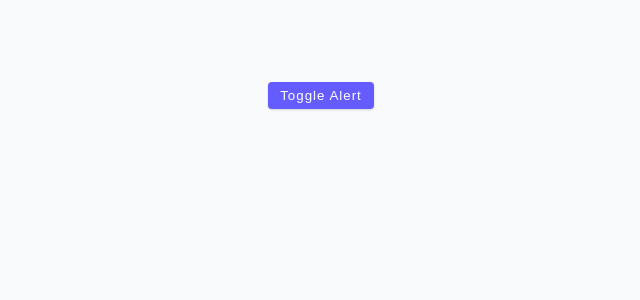
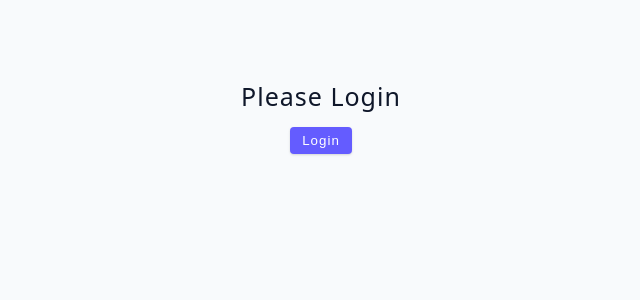
Before and after one commit to mektefaie/03-advanced-react-john-smilga, a React (Vite) app: page / in a window 1280 px wide. Shown: the top 300 px of the page, without its empty margins (319-959 px from the left). Built offline with nearby package versions, Linux system fonts and the light colour scheme.

Commit message:
finishing cleanup function

```diff
--- a/src/App.jsx
+++ b/src/App.jsx
@@ -1,4 +1,4 @@
-import Starter from './tutorial/03-conditional-rendering/starter/06-toggle-challenge.jsx'
+import Starter from './tutorial/03-conditional-rendering/starter/07-user-challenge.jsx'
 function App() {
   return (
     <div className='container'>
--- a/src/tutorial/03-conditional-rendering/starter/07-user-challenge.jsx
+++ b/src/tutorial/03-conditional-rendering/starter/07-user-challenge.jsx
@@ -1,5 +1,35 @@
+import { useState } from 'react'
+
 const UserChallenge = () => {
-  return <h2>user challenge</h2>;
-};
+  const [user, setUser] = useState(null)
 
-export default UserChallenge;
+  // const login = () => {
+  //   setUser({ name: 'mamoushy' })
+  // }
+
+  const logout = () => {
+    setUser(null)
+  }
+
+  return (
+    <div>
+      {user ? (
+        <div>
+          <h4>hello there, {user.name}</h4>
+          <button className='btn' onClick={logout}>
+            logout
+          </button>
+        </div>
+      ) : (
+        <div>
+          <h4>Please Login</h4>
+          <button className='btn' onClick={() => setUser({ name: 'mamoushy' })}>
+            login
+          </button>
+        </div>
+      )}
+    </div>
+  )
+}
+
+export default UserChallenge
```
